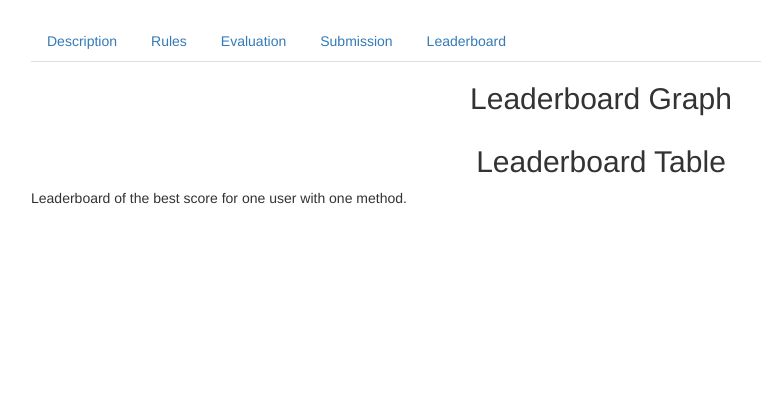
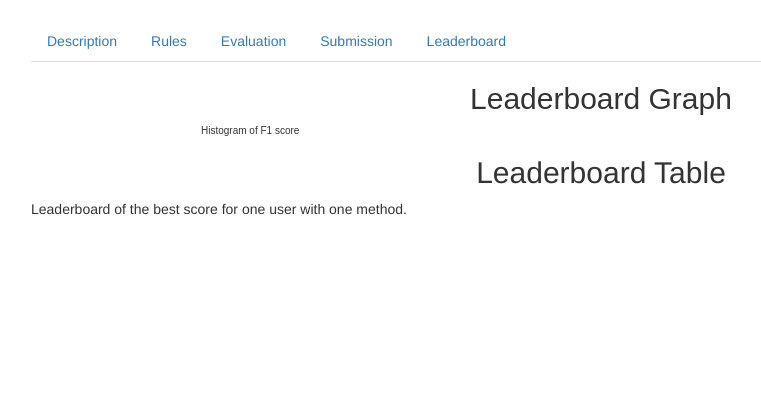
Before and after one commit to BioShock38/ChallengeWebSite, a Django app: page /challenge/1/leaderboard/ in a window 1280 px wide. Shown: the part 52-466 px from the top of the page, without its empty margins (39-800 px from the left). Run offline with Django 3.2, Linux system fonts and the light colour scheme; a user stored in the database is signed in; tables that the repository leaves empty hold one stand-in row (values such as "Sample post"); data that the repository does not hold is empty; some libraries are stand-ins or nearby versions.

Commit message:
leaderboard

```diff
--- a/challenge/forms.py
+++ b/challenge/forms.py
@@ -15,7 +15,7 @@ class SubmitForm(forms.Form):
                                                    choices=[(simu.name,simu.name +
                                                              conv(simu.private)) for simu in l_simu])
 
-    answer = forms.CharField(label = 'List of candidate SNPs', max_length=1000)
+    answer = forms.CharField(label = 'List of candidate SNPs', max_length=4000)
     level = forms.ChoiceField(widget=forms.Select,
                               choices=Submission.LEVEL_CHOICES)
 
--- a/challenge/templates/challenge/leaderboard.html
+++ b/challenge/templates/challenge/leaderboard.html
@@ -12,8 +12,7 @@
 <div id="content">
 <div id="graph">
   <h2 style="text-align: center;"> Leaderboard Graph </h2>
-<table id="soft_graph">
-</table>
+  <p> Histogram of F1 score </p>
 </div>
 <div id="lead">
   <h2 style="text-align: center;"> Leaderboard Table </h2>
@@ -24,24 +23,33 @@
 </div>
 
 <style>
-div.tooltip {
-  position: absolute;
-  text-align: center;
-  width: 100px;
-  height: 50px;
-  padding: 2px;
-  font: 12px sans-serif;
-  background: lightsteelblue;
-  border: 0px;
-  border-radius: 8px;
-  pointer-events: none;
+#graph {
+  width: 800px;
+  margin-left: auto;
+  margin-right: auto;
+  font: 10px sans-serif;
 }
+
+.bar rect {
+  fill: steelblue;
+  shape-rendering: crispEdges;
+}
+
+.line_user line {
+    stroke: rgb(255, 0, 0);
+    stroke-width: 2;
+}
+
+.bar text {
+  fill: #fff;
+}
+
 .axis path, .axis line {
   fill: none;
-    stroke: grey;
-    stroke-width: 1;
+  stroke: #000;
   shape-rendering: crispEdges;
 }
+
 table#leaderboard tr:nth-child(even) {
     background-color: #ccc;
 }
@@ -52,97 +60,102 @@ table#leaderboard tr:nth-child(odd) {
 
 <script src="{% static "js/d3.min.js" %}"></script>
 <script>
-var margin = {top: 20, right: 10, bottom: 10, left:40},
+    var formatCount = d3.format(",.0f");
+
+var margin = {top: 40, right: 40, bottom: 40, left: 40},
 width = 800 - margin.left - margin.right,
-    height = 50 - margin.top - margin.bottom;
+height = 400 - margin.top - margin.bottom;
 
 var parseDate = d3.time.format.utc("%Y-%m-%dT%H:%M:%S.%LZ").parse;
 var formatDate = d3.time.format("%a : %X");
 
 var x = d3.scale.linear()
+    .domain([0,1])
     .range([0,width]);
 
 var final_data;
 d3.json("/challenge/{{ challenge.id }}/api/results_challenge", function(error,data) {
 
-data.forEach(function(d) {
-   d.date = parseDate(d.submission__date);
-   d.f1score = +d.f1score;
-   d.user = d.submission__user__username;
-   d.user_id = d.submission__user__id;
-   d.simu = d.submission__simu__name;
-   d.method = d.submission__methods;
-});
+    var values = data.map(function(d) { return d.f1score; });
 
-var data = d3.nest()
-  .key(function(d) {return d.submission__methods})
-  .entries(data);
+    var values_user = data.filter(function(d) { return d.submission__user__id == {{ userid }} })
+        .map(function(d) { return d.f1score });
 
-data.forEach(function(d) {
-   d.method = d.key;
-});
-final_data = data;
     x.domain([0,1]);
 
-data.forEach(function(data,i) {
+    var hist_data = d3.layout.histogram()
+        .bins(x.ticks(20))
+    (values);
 
-var row = d3.select("#soft_graph").append("tr");
+    final_data = values_user;
 
-var td_name = row.append("td")
-                 .html(data.key);
+    var y = d3.scale.linear()
+        .domain([0, d3.max(hist_data, function(d) { return d.y;})])
+        .range([height, 0]);
 
-var svg = row.append("td").append("svg")
-            .attr("width", width + margin.left + margin.right)
-            .attr("height",height + margin.top + margin.bottom)
-            .append("g")
-            .attr("transform", "translate(" + margin.left +"," + margin.top +")");
-
-var points = svg.selectAll("circle")
-   .data(data.values)
-   .enter()
-   .append("circle")
-
-var pointsAttributes = points
-   .attr("cx", function(d) {return x(d.f1score)})
-   .attr("cy", 0)
-   .attr("r", function(d) {return (user_id == d.user_id ? 10 : 5)})
-   .style("fill-opacity", "0.7")
-   .style("fill", function(d) {return (user_id == d.user_id ? "blue" : "red")});
-
-var tooltip = d3.select("#graph").append("div")
-    .attr("class", "tooltip")
-    .style("opacity", 0);
-
-pointsAttributes.on("mouseover", function(d) {
-            tooltip.transition()
-                .duration(200)
-                .style("opacity", .9);
-            tooltip.html("score :" + d.f1score.toFixed(4))
-                .style("left", (d3.event.pageX) + "px")
-                .style("top", (d3.event.pageY - 28) + "px");
-            })
-        .on("mouseout", function(d) {
-            tooltip.transition()
-                .duration(500)
-                .style("opacity", 0);
-            });
-});
-
-// scale
-var first_row = d3.select("#soft_graph").append("tr");
-var name_td = first_row.append("td");
-name_td.html("F1 Score");
-var scale_td = first_row.append("td");
     var xAxis = d3.svg.axis()
         .scale(x)
-              .tickValues([0.0,0.2,0.4,0.6,0.8,1.0]);
-var scale_svg = scale_td.append("svg")
-                        .attr("class", "axis")
+        .orient("bottom");
+
+    var svg = d3.select("#graph").append("svg")
         .attr("width", width + margin.left + margin.right)
         .attr("height", height + margin.top + margin.bottom)
         .append("g")
-                        .attr("transform", "translate(" + margin.left +"," + margin.top+")")
+        .attr("transform", "translate(" + margin.left + "," + margin.top + ")");
+
+    var bar = svg.selectAll(".bar")
+        .data(hist_data)
+        .enter().append("g")
+        .attr("class", "bar")
+        .attr("transform", function(d) { return "translate(" + x(d.x) + "," + y(d.y) + ")"; });
+
+    bar.append("rect")
+        .attr("x", 1)
+        .attr("width", x(hist_data[0].dx) - 1)
+        .attr("height", function(d) { return height - y(d.y); });
+
+    bar.append("text")
+        .attr("dy", ".75em")
+        .attr("y", 6)
+        .attr("x", x(hist_data[0].dx) / 2)
+        .attr("text-anchor", "middle")
+        .text(function(d) { return formatCount(d.y); });
+
+    var line = svg.selectAll(".line_user")
+        .data(values_user)
+        .enter()
+        .append("g")
+        .attr("class", "line_user")
+        .attr("transform", function(d) { return "translate(" + x(d) + "," + 0 +")"; });
+
+    line.append("line")
+        .attr("x1", 0)
+        .attr("y1", 0)
+        .attr("x2", 0)
+        .attr("y2", height)
+
+    svg.append("g")
+    .attr("class", "x axis")
+    .attr("transform", "translate(0," + height + ")")
     .call(xAxis);
+
+    svg.append("g")
+        .attr("class", "legend")
+        .attr("transform", "translate(50,30)")
+        .append("line")
+        .attr("class", ".line_user")
+        .attr("x1", 0)
+        .attr("y1", 0)
+        .attr("x2", 20)
+        .attr("y2", 0)
+        .append("text")
+        .text("Test");
+
+     svg.append("text")
+     .attr("text-anchor", "middle")  // this makes it easy to centre the text as the transform is applied to the anchor
+     .attr("transform", "translate("+ (width/2) +","+(height+margin.top-(margin.bottom/3))+")")  // centre below axis
+     .text("F1 score");
+
 
 });
 
@@ -163,9 +176,10 @@ function sortByScore(a, b) {
     return d3.descending(a.values.f1score,b.values.f1score);
 }
 
-var nestedData = d3.nest().key(function(d) { return d.user + " " + d.method })
+var nestedData = d3.nest().key(function(d) { return d.user })
                           .rollup(function(leaves) {
-                              return {"user": leaves[0].user, "method": leaves[0].method, "f1score": d3.max(leaves, function(d) {
+return {"user": leaves[0].user, "method": leaves[0].method,
+"private": leaves[0].submission__simu__private, "f1score": d3.max(leaves, function(d) {
                                   return +d.f1score;
                               })}
                           })
@@ -180,6 +194,8 @@ var td_name = row.append("td").append("b")
                  .html("User");
 var td_soft = row.append("td").append("b")
                  .html("Method");
+var td_envariable = row.append("td").append("b")
+                 .html("EnvVariable");
 var td_res = row.append("td").append("b")
                 .html("F1 score");
 
@@ -191,6 +207,8 @@ var td_name = row.append("td")
                  .html(d.values.user);
 var td_soft = row.append("td")
                  .html(d.values.method);
+var td_soft = row.append("td")
+                 .html(d.values.private.toString());
 var td_res = row.append("td")
                 .html(d.values.f1score);
 
--- a/challenge/views.py
+++ b/challenge/views.py
@@ -49,6 +49,7 @@ def results_challenge(request,challenge_id):
     l_results = Result.objects.filter(submission__challenge=challenge) \
                               .filter(submission__simu__private=False) \
                               .values('f1score','submission__date',
+                                      'submission__simu__private',
                                       'submission__user__username',
                                       'submission__user__id',
                                       'submission__simu',
@@ -143,7 +144,7 @@ def challenge_submit(request,challenge_id):
                                           answer=request.POST['answer'],
                                           date=timezone.now(),
                                           methods=software,
-                                          level=form.cleaned_data['level'],
+                                          level=Submission.BEGINNER,
                                           with_env_variable=form.cleaned_data['with_environment_variable'],
                                           desc_method=form.cleaned_data['method_desc'],
                                           user=request.user)
@@ -183,7 +184,7 @@ def challenge_submit(request,challenge_id):
                                   {'l_simu' : l_simu,
                                    'form': form,
                                    'challenge': challenge,
-                                   'res': str(r.f1score),
+                                   'res': "You obtain a F1 score of " + str(r.f1score),
                                    'infosubmission': [nb_submission+1,maxsubmission]
                                })
 
```
Also changed, not shown: challenge/templates/challenge/submit.html (+2 -8 lines). Lines whose indentation alone changed are shown as unchanged.
